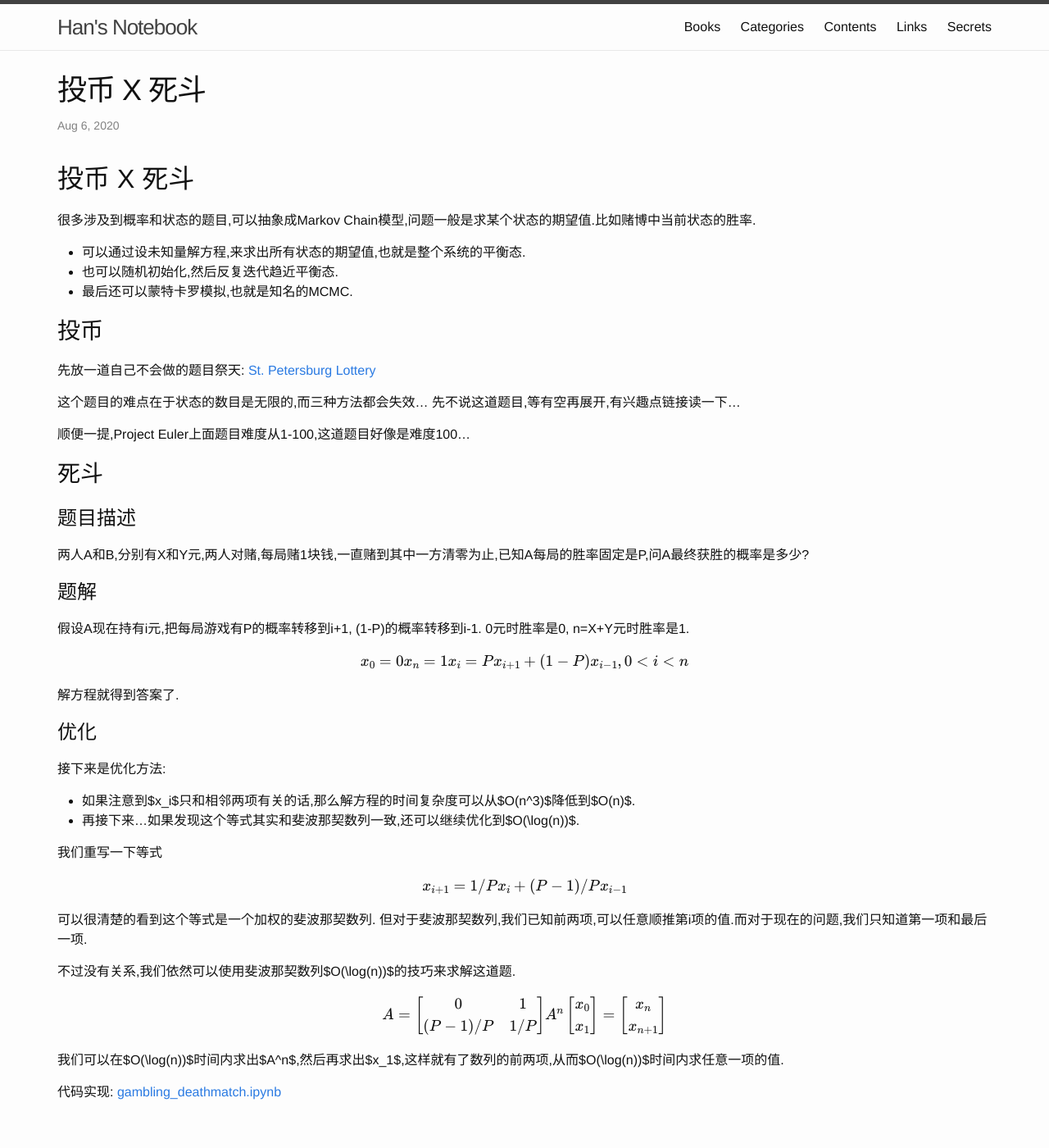
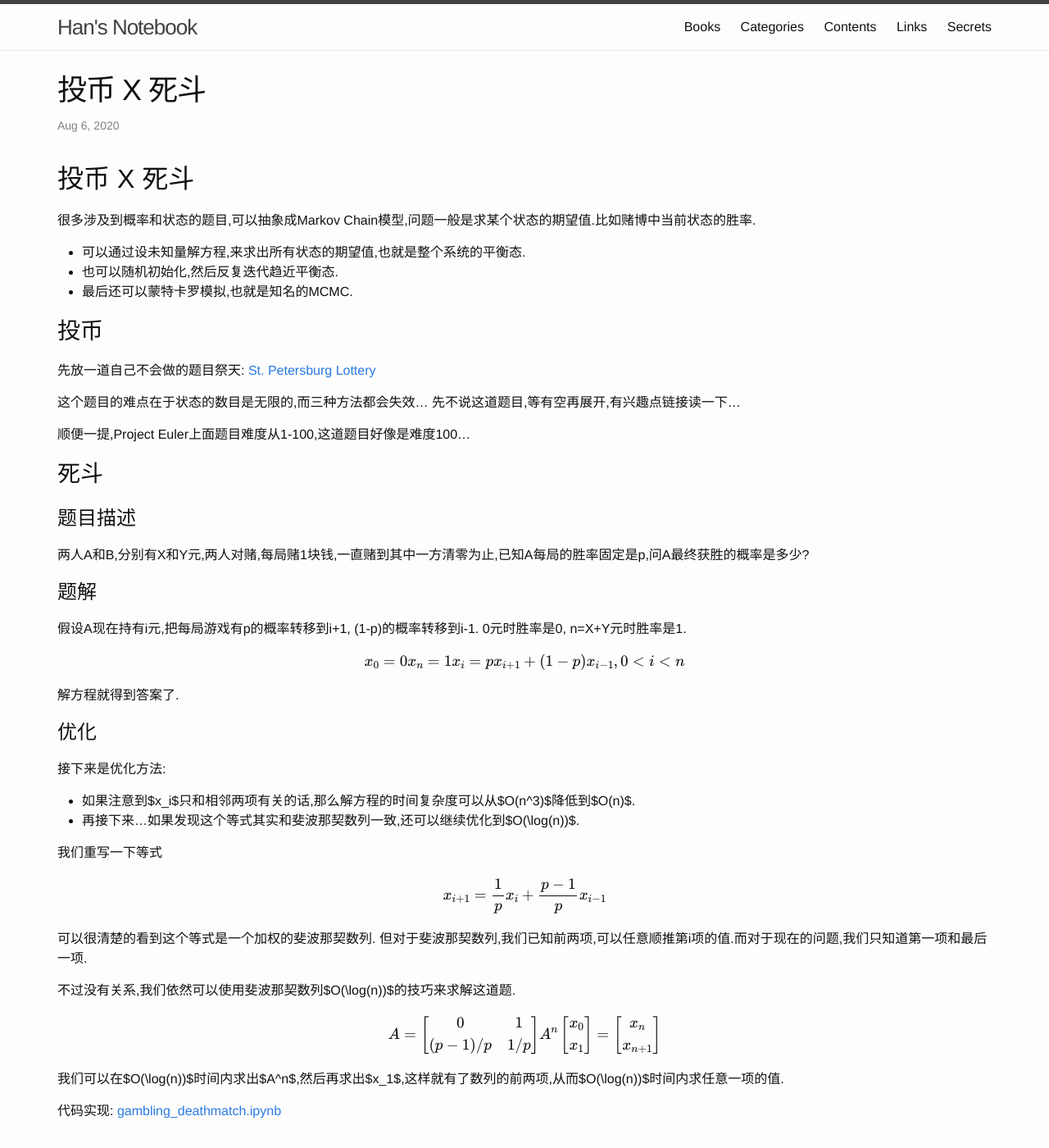
Before and after one commit to FiveEyes/FiveEyes.github.io, a Jekyll site: the page built from _posts/interview/2020-08-06-Gambling-Deathmatch.md, in a window 1280 px wide and 1400 px high. Shown: the whole window at 82% size. Built offline with Jekyll 4.4.1, drawn with Linux system fonts in a browser that asks for light colours; formulas are drawn with MathJax 3.

Commit message:
Update 2020-08-06-Gambling-Deathmatch.md

```diff
--- a/_posts/interview/2020-08-06-Gambling-Deathmatch.md
+++ b/_posts/interview/2020-08-06-Gambling-Deathmatch.md
@@ -24,13 +24,13 @@ categories: Interview
 
 ### 题目描述
 
-两人A和B,分别有X和Y元,两人对赌,每局赌1块钱,一直赌到其中一方清零为止,已知A每局的胜率固定是P,问A最终获胜的概率是多少?
+两人A和B,分别有X和Y元,两人对赌,每局赌1块钱,一直赌到其中一方清零为止,已知A每局的胜率固定是p,问A最终获胜的概率是多少?
 
 ### 题解
 
-假设A现在持有i元,把每局游戏有P的概率转移到i+1, (1-P)的概率转移到i-1. 0元时胜率是0, n=X+Y元时胜率是1.
+假设A现在持有i元,把每局游戏有p的概率转移到i+1, (1-p)的概率转移到i-1. 0元时胜率是0, n=X+Y元时胜率是1.
 
-$$x_0 = 0 \\ x_n = 1 \\ x_i = P x_{i+1} + (1-P) x_{i-1}, 0 < i < n$$
+$$x_0 = 0 \\ x_n = 1 \\ x_i = p x_{i+1} + (1-p) x_{i-1}, 0 < i < n$$
 
 解方程就得到答案了.
 
@@ -42,13 +42,13 @@ $$x_0 = 0 \\ x_n = 1 \\ x_i = P x_{i+1} + (1-P) x_{i-1}, 0 < i < n$$
 
 我们重写一下等式
 
-$$x_{i+1} = 1/P x_i + (P-1)/P x_{i-1}$$
+$$x_{i+1} = \frac{1}{p} x_i + \frac{p-1}{p} x_{i-1}$$
 
 可以很清楚的看到这个等式是一个加权的斐波那契数列. 但对于斐波那契数列,我们已知前两项,可以任意顺推第i项的值.而对于现在的问题,我们只知道第一项和最后一项.
 
 不过没有关系,我们依然可以使用斐波那契数列$O(\log(n))$的技巧来求解这道题.
 
-$$ A = \begin{bmatrix} 0 & 1 \\ (P-1)/P & 1/P\end{bmatrix} \\ A^n \begin{bmatrix} x_0 \\ x_1 \end{bmatrix} = \begin{bmatrix} x_n \\ x_{n+1} \end{bmatrix}$$
+$$ A = \begin{bmatrix} 0 & 1 \\ (p-1)/p & 1/p\end{bmatrix} \\ A^n \begin{bmatrix} x_0 \\ x_1 \end{bmatrix} = \begin{bmatrix} x_n \\ x_{n+1} \end{bmatrix}$$
 
 我们可以在$O(\log(n))$时间内求出$A^n$,然后再求出$x_1$,这样就有了数列的前两项,从而$O(\log(n))$时间内求任意一项的值.
 
```
